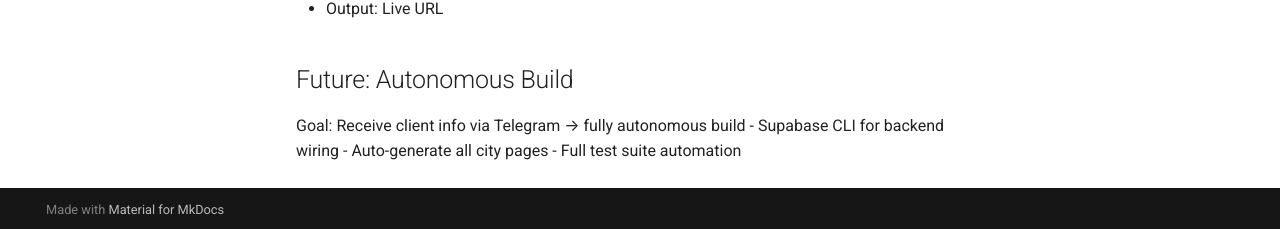
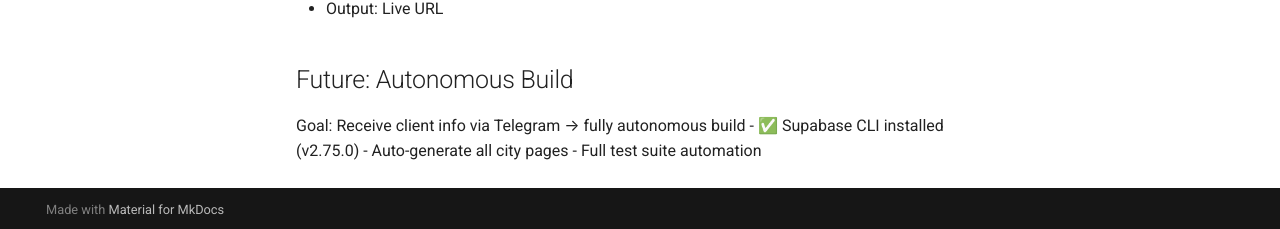
Before and after one commit to lelandsequel/cl-strategy-docs, an MkDocs documentation site: the page built from docs/workflows/client-website.md, in a window 1280 px wide and 900 px high, scrolled down 2143 px. Shown: the part 668-897 px from the top of the window. Built offline with MkDocs 1.6.1 and Material for MkDocs 9.7.7, drawn with Linux system fonts in a browser that asks for light colours.

Commit message:
Add Supabase CLI to client website workflow

```diff
--- a/docs/workflows/client-website.md
+++ b/docs/workflows/client-website.md
@@ -104,6 +104,6 @@ Update project docs in `docs/projects/`:
 ## Future: Autonomous Build
 
 Goal: Receive client info via Telegram → fully autonomous build
-- Supabase CLI for backend wiring
+- ✅ Supabase CLI installed (v2.75.0)
 - Auto-generate all city pages
 - Full test suite automation
```
